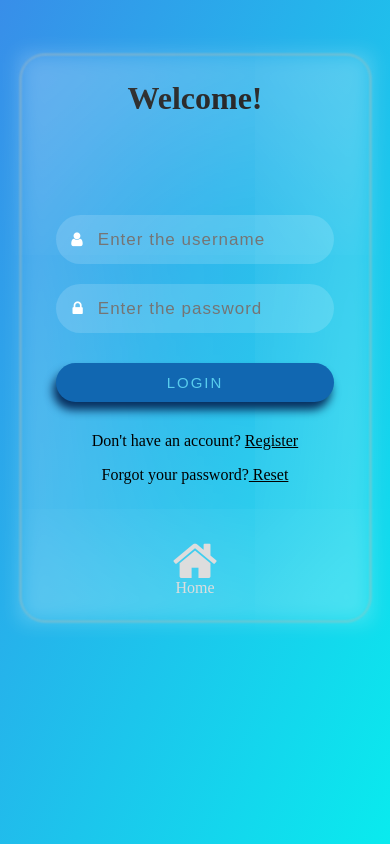
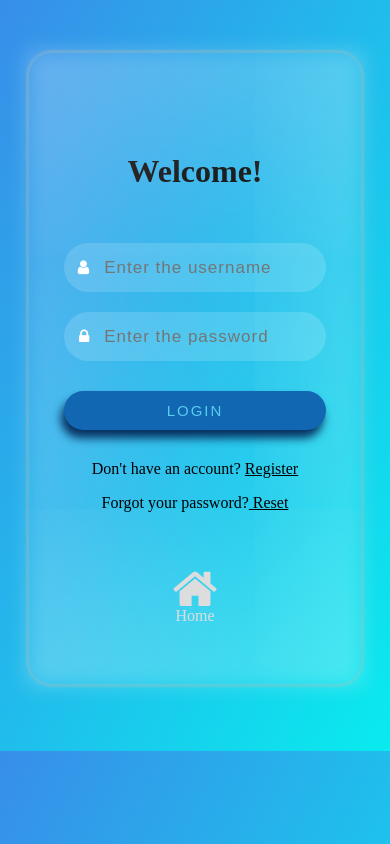
Before and after one commit to Chamud/covid-status-tracker, a Django app: page /login in a window 390 px wide. Run offline with Django 3.2, Linux system fonts and the light colour scheme.

Commit message:
modify login css & responsiveness'

```diff
--- a/static/css/accountform.css
+++ b/static/css/accountform.css
@@ -1,14 +1,11 @@
-.wrapper{
+body{
 	background: #388EE9;
+	background-repeat: no-repeat;
 	background: -webkit-linear-gradient(top left, #388EE9 0%, #09EBEE 100%);
 	background: -moz-linear-gradient(top left, #388EE9 0%, #09EBEE 100%);
 	background: -o-linear-gradient(top left, #388EE9 0%, #09EBEE 100%);
 	background: linear-gradient(to bottom right, #388EE9 0%, #09EBEE 100%);
-	position: absolute;
-	top: 0;
-	left: 0;
-	width: 100%;
-	height: 100%;
+
 }
 .iceblock {
     -webkit-background-size: cover;
@@ -16,6 +13,7 @@
     -o-background-size: cover;
     -ms-background-size: cover;
 	position: relative;
+	margin-bottom: 0;
 }
 
 .iceblock:before {
@@ -46,6 +44,7 @@
     max-width: 500px;
     margin: 6em auto;
 }
+
 .text-center {
     text-align: center;
 }
@@ -163,88 +162,140 @@ a, a:visited, a:hover, a:active {
 
 
 /* -- Responsive code -- */
-@media screen and (max-width: 1280px) {
+@media screen and (max-width: 1680px) {
     .content-w3ls {
         margin: 4em auto;
     }
+    .content-bottom {
+
+        margin-bottom: 20%;
+    }
+    .iceblock:before {
+    content: '';
+    position: absolute;
+    top: 8%;
+    left: 30%;
+    right: 30%;
+    bottom: -5%;
+
+	}
+	.iceblock:after {
+    content: '';
+    position: absolute;
+    top: 8%;
+    left: 30%;
+    right: 30%;
+    bottom: -5%;
+	}
+	.iceblock{
+		padding-top: 40px;
+	}
 }
 @media screen and (max-width: 1080px) {
-    .bottom-grid,.bottom-grid1 {
-		margin: 0em 5em;
+
+	.content-bottom {
+
+        margin-bottom: 25%;
+    }
+    .iceblock:before {
+    content: '';
+    position: absolute;
+    top: 8%;
+    left: 20%;
+    right: 20%;
+    bottom: -5%;
+
 	}
-	.icon span.fa {
-		font-size: 50px;
+	.iceblock:after {
+    content: '';
+    position: absolute;
+    top: 8%;
+    left: 20%;
+    right: 20%;
+    bottom: -5%;
+	}
+	.iceblock{
+		padding-top: 15px;
 	}
 }
-@media screen and (max-width: 900px) {
-   .bottom-grid, .bottom-grid1 {
-		margin: 0em 2em;
+
+@media screen and (max-width: 700px) {
+
+
+    .iceblock:before {
+    content: '';
+    position: absolute;
+    top: 10%;
+    left: 10%;
+    right: 10%;
+    bottom: -5%;
+
 	}
-}
-@media screen and (max-width: 800px) {
-	.bottom-grid1 {
-		flex-direction: column;
-		text-align: center;
+	.iceblock:after {
+    content: '';
+    position: absolute;
+    top: 10%;
+    left: 10%;
+    right: 10%;
+    bottom: -5%;
+
 	}
-	.copyright {
-		margin-top: 1em;
+	.iceblock{
+		padding-top: 20px;
 	}
-}
-@media screen and (max-width: 768px) {
-	.logo h1 a {
-		font-size: 22px;
-	}
-}
-@media screen and (max-width: 668px) {
 
     .content-w3ls {
-        margin: 3em auto;
+        margin: 20%, 25%;
     }
-	ul.links-unordered-list li a,.copyright p {
-		font-size: 15px;
-	}
-	ul.links-unordered-list li {
-		margin-right: 0px;
-	}
-	ul.list-login {
-		margin-bottom: .5em;
-	}
+
 	.icon {
 		margin-bottom: 2em;
 	}
 	.icon span.fa {
 		font-size: 40px;
 	}
-	ul.list-login-bottom li:nth-child(1) a, ul.list-login-bottom li:nth-child(2) a {
-		font-size: 14px;
-	}
+	.content-bottom {
+
+        margin-bottom: 119px;
+    }
+
 }
-@media screen and (max-width: 600px) {
-    .copyright p {
-        color: #fff;
-        letter-spacing: 1px;
-    }
-}
+
 @media screen and (max-width: 568px) {
     .content-bottom {
-        padding: 0em 2.5em;
+        padding: 2em 2.5em;
+        margin-bottom: 25%;
     }
 	.content-w3ls {
 		margin: 3em auto 2em;
 		max-width: 450px;
 	}
-}
+	.iceblock{
+		padding-top: 25px;
+	}
+	.iceblock:before {
+    content: '';
+    position: absolute;
+    top: 5%;
+    left: 5%;
+    right: 5%;
+    bottom: -5%;
 
-@media screen and (max-width: 480px) {
-	  .logo h1 a {
-		font-size: 20px;
+	}
+	.iceblock:after {
+    content: '';
+    position: absolute;
+    top: 5%;
+    left: 5%;
+    right: 5%;
+    bottom: -5%;
+
 	}
 }
 
+
 @media screen and (max-width: 415px) {
-	.content-bottom {
-        margin-top: 25%;
-    }
+
     .iceblock{
     	margin-top: 80px;
     }
@@ -267,35 +318,23 @@ a, a:visited, a:hover, a:active {
 
 	}
 
-    .bottom-grid, .bottom-grid1 {
-		flex-direction: column;
-		text-align: center;
-	}
-	.logo {
-		margin-bottom: 10px;
-	}
+
 	form .field-group {
 		padding: 0px 10px 0px 0;
 	}
 	.wthree-field button.btn {
 		font-size: 15px;
 	}
-	ul.list-login-bottom li:nth-child(1) a, ul.list-login-bottom li:nth-child(2) a {
-		font-size: 13px;
-	}
-	.bottom-grid, .bottom-grid1 {
-		margin: 0em 1em;
-	}
+
 }
 
 @media screen and (max-width: 384px) {
     .content-bottom {
-		padding: 0em 1em;
+		padding-bottom: 2em;
+		margin-bottom: 50px;
 	}
-	.layer {
-		padding: 1em 0;
+	.content-w3ls{
+		padding-top: 0;
 	}
-	label.switch {
-		padding-left: 2.5em;
-	}
+
 }
--- a/templates/accounts/BaseLogin.html
+++ b/templates/accounts/BaseLogin.html
@@ -10,8 +10,10 @@
 
 </head>
 <body>
+
 	{% block content %}
 
 	{% endblock %}
+
 </body>
 </html>
--- a/templates/accounts/login.html
+++ b/templates/accounts/login.html
@@ -2,7 +2,7 @@
 {% load static %}
 
 {% block content %}
-<div class="wrapper">
+
 <div class="iceblock">
 	<div
 		<div class="content-w3ls">
@@ -49,5 +49,5 @@
 			</div>
 		</div>
 </div>
-</div>
+
 {% endblock %}
```
Lines whose indentation alone changed are shown as unchanged.
